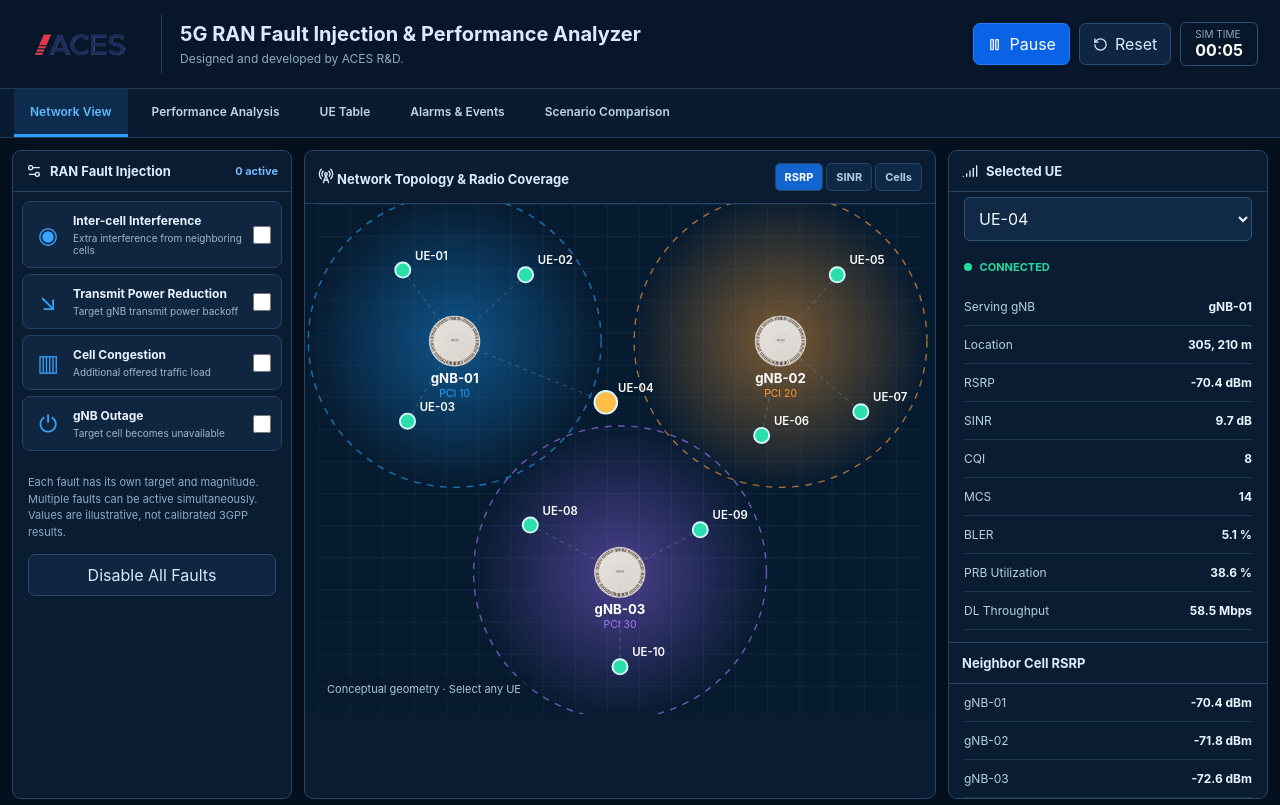
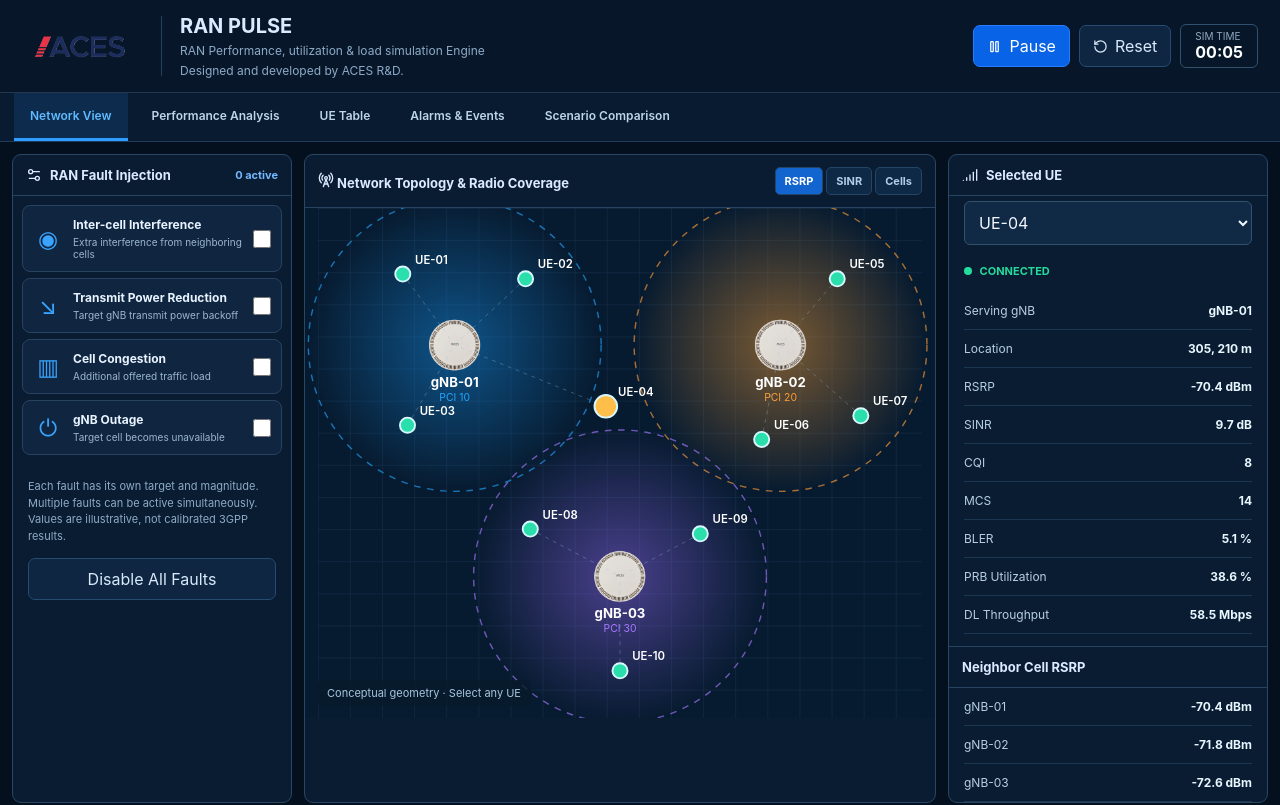
Before and after one commit to asadleghari199/aces-ran-demo, a React (Vite) app: page / in a window 1280 px wide. Shown: the top 805 px of the page. Built offline with nearby package versions, Linux system fonts and the light colour scheme.

Commit message:
Update main.jsx

```diff
--- a/src/main.jsx
+++ b/src/main.jsx
@@ -54,7 +54,7 @@ function App(){
  const download=()=>{const rows=[['time_s','SINR_dB','BLER_pct','throughput_Mbps','PRB_pct'],...history.map(h=>[h.t,h.sinr.toFixed(2),h.bler.toFixed(2),h.throughput.toFixed(2),h.prb.toFixed(2)])];const a=document.createElement('a');a.href=URL.createObjectURL(new Blob([rows.map(r=>r.join(',')).join('\n')],{type:'text/csv'}));a.download='aces-ran-kpis.csv';a.click();URL.revokeObjectURL(a.href)};
  const summary=SITES.map((s,i)=>{const group=all.filter(x=>x.serving===i);return{...s,count:group.length,rsrp:group.length?group.reduce((a,b)=>a+b.rsrp,0)/group.length:0,sinr:group.length?group.reduce((a,b)=>a+b.sinr,0)/group.length:0,prb:group.length?group.reduce((a,b)=>a+b.prb,0)/group.length:0,rate:group.reduce((a,b)=>a+b.throughput,0),online:!(faults.outage.enabled&&faults.outage.target===i)}});
  const charts=<div className="analysisGrid"><ChartPanel title="SINR" data={history} field="sinr" color="#2c9eff" unit="dB"/><ChartPanel title="BLER" data={history} field="bler" color="#f05c58" unit="%"/><ChartPanel title="Throughput" data={history} field="throughput" color="#1fce8b" unit="Mbps"/><ChartPanel title="PRB Utilization" data={history} field="prb" color="#ae79ff" unit="%"/></div>;
- return <div className="app"><header><div className="brand"><img src="/ACES-logo.png" alt="ACES logo"/></div><div className="heading"><strong>5G RAN Fault Injection & Performance Analyzer</strong><small>Designed and developed by ACES R&D.</small></div><div className="toolbar"><button className="primary" onClick={()=>setRunning(!running)}>{running?<Pause size={15}/>:<Play size={15}/>} {running?'Pause':'Start'}</button><button onClick={reset}><RotateCcw size={15}/> Reset</button><span className="timer">SIM TIME <b>{String(Math.floor(tick/60)).padStart(2,'0')}:{String(tick%60).padStart(2,'0')}</b></span></div></header>
+ return <div className="app"><header><div className="brand"><img src="/ACES-logo.png" alt="ACES logo"/></div><div className="heading"><strong>RAN PULSE</strong><small>RAN Performance, utilization & load simulation Engine</small><small>Designed and developed by ACES R&D.</small></div><div className="toolbar"><button className="primary" onClick={()=>setRunning(!running)}>{running?<Pause size={15}/>:<Play size={15}/>} {running?'Pause':'Start'}</button><button onClick={reset}><RotateCcw size={15}/> Reset</button><span className="timer">SIM TIME <b>{String(Math.floor(tick/60)).padStart(2,'0')}:{String(tick%60).padStart(2,'0')}</b></span></div></header>
  <nav>{['Network View','Performance Analysis','UE Table','Alarms & Events','Scenario Comparison'].map(v=><button className={view===v?'active':''} onClick={()=>setView(v)} key={v}>{v}</button>)}</nav>
  <main><aside className="panel controls"><div className="panelTitle"><Settings2 size={16}/> RAN Fault Injection <span className="activeCount">{FAULTS.filter(f=>faults[f.id].enabled).length} active</span></div><div className="faults">{FAULTS.map(f=><div key={f.id} className={'faultCard '+(faults[f.id].enabled?'enabled':'')}><label className="faultToggle"><span className="faultIcon">{f.icon}</span><span className="faultText"><b>{f.label}</b><small>{f.desc}</small></span><input type="checkbox" checked={faults[f.id].enabled} onChange={e=>toggleFault(f.id,e.target.checked)} aria-label={'Enable '+f.label}/></label>{faults[f.id].enabled&&<div className="faultConfig"><label>Target gNB</label><select value={faults[f.id].target} onChange={e=>changeFault(f.id,{target:+e.target.value})}>{SITES.map((s,i)=><option value={i} key={s.id}>{s.id} (PCI {s.pci})</option>)}</select>{f.id!=='outage'?<><label>{f.id==='congestion'?'Additional load':'Fault magnitude'} <b>{faults[f.id].value} {f.unit}</b></label><input type="range" min="0" max={f.max} step="1" value={faults[f.id].value} onChange={e=>changeFault(f.id,{value:+e.target.value})}/></>:<p className="outageNote">Target cell is switched OFF while enabled.</p>}</div>}</div>)}</div><div className="hint">Each fault has its own target and magnitude. Multiple faults can be active simultaneously. Values are illustrative, not calibrated 3GPP results.</div><button className="secondary wide" onClick={clearFaults}>Disable All Faults</button></aside>
  <section className="panel topology"><div className="panelTitle split"><span><RadioTower size={16}/> {view==='Network View'?'Network Topology & Radio Coverage':view}</span><span className="seg">{['RSRP','SINR','Cells'].map(x=><button key={x} onClick={()=>setOverlay(x)} className={overlay===x?'on':''}>{x}</button>)}</span></div>
```
